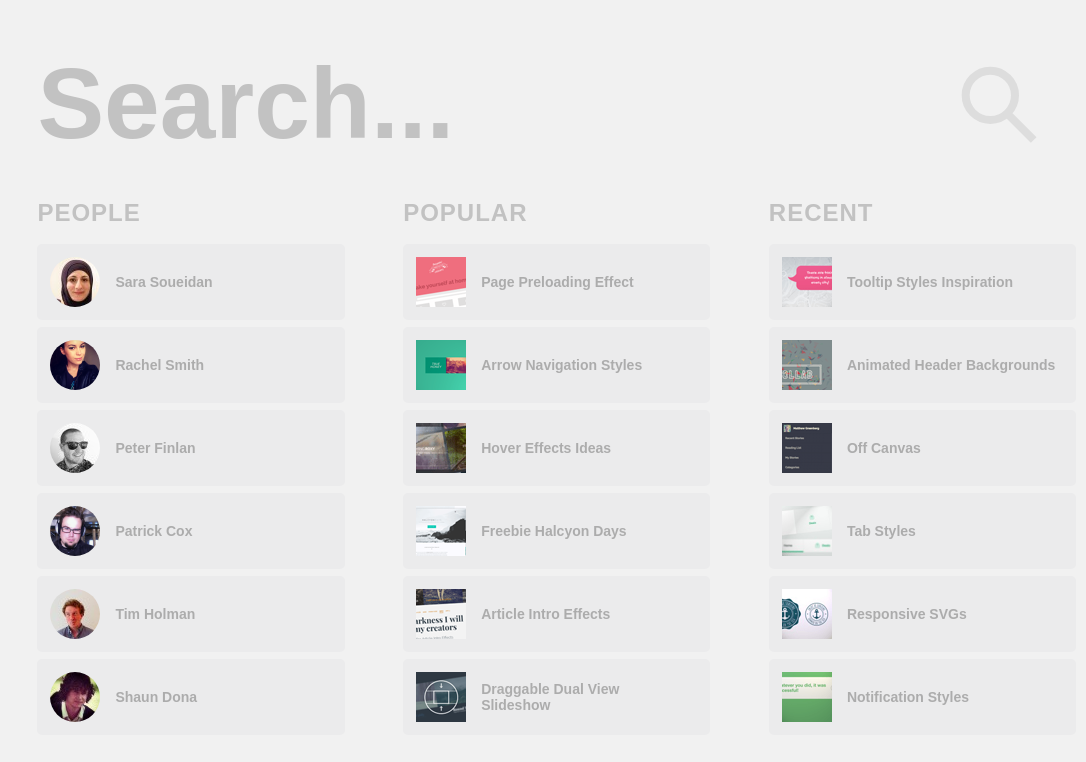
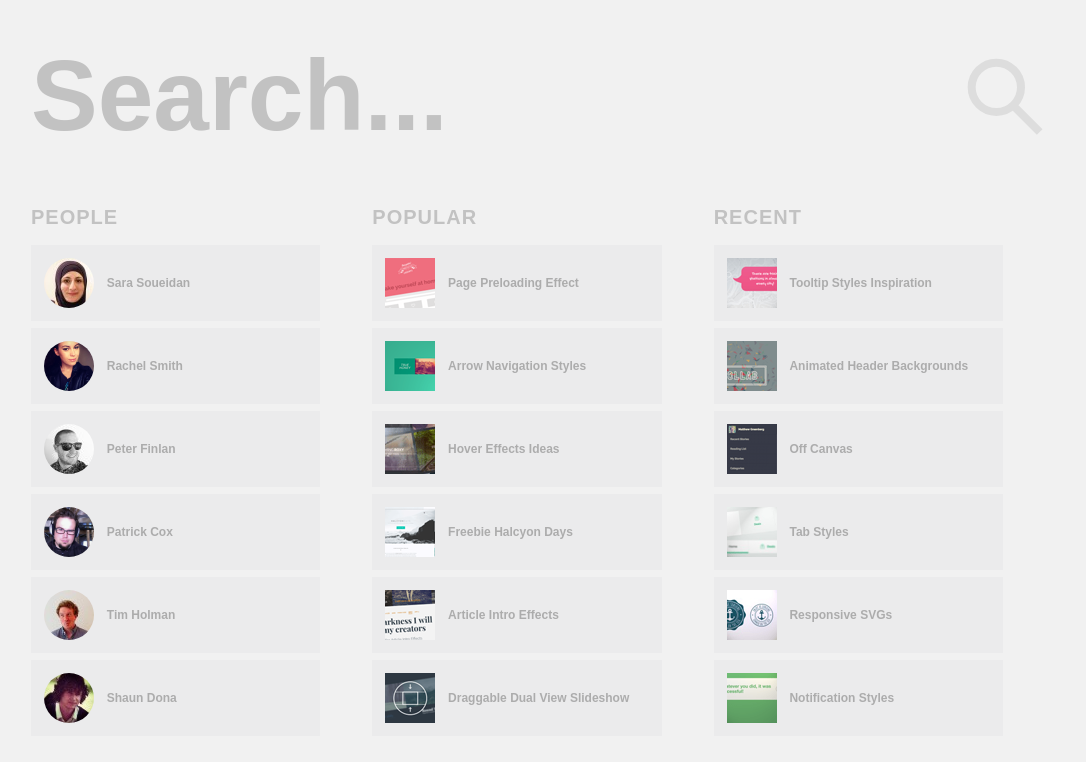
Before and after one commit to TimurTsokov/Big_search, a plain HTML site: page index.html in a window 1280 px wide. Shown: the whole page, without its empty margins (107-1193 px from the left). Drawn offline with Linux system fonts and the light colour scheme.

Commit message:
commit chenges

```diff
--- a/index.html
+++ b/index.html
@@ -14,107 +14,107 @@
     </form>
 </header>
 <main>
-    <div class="first">
-        <span>PEOPLE</span>
-        <ul class="first-list">
+    <div class="column">
+        <h2>PEOPLE</h2>
+        <ul>
             <li>
-                <a href="#"><img src="img/avatars/SaraSoueidan.jpeg" alt="SaraSoueidan">
-                	<h3>Sara Soueidan</h3>
+                <a href="#"><img class="rounded" src="img/avatars/SaraSoueidan.jpeg" alt="SaraSoueidan">
+                    <span>Sara Soueidan</span>
                 </a>
             </li>
             <li>
-                <a href="#"><img src="img/avatars/RachelSmith.png" alt="RachelSmitha">
-                	<h3>Rachel Smith</h3>
+                <a href="#"><img class="rounded" src="img/avatars/RachelSmith.png" alt="RachelSmitha">
+                    <span>Rachel Smith</span>
                 </a>
             </li>
             <li>
-                <a href="#"><img src="img/avatars/PeterFinlan.jpeg" alt="PeterFinlan">
-                	<h3>Peter Finlan</h3>
+                <a href="#"><img class="rounded" src="img/avatars/PeterFinlan.jpeg" alt="PeterFinlan">
+                    <span>Peter Finlan</span>
                 </a>
             </li>
             <li>
-                <a href="#"><img src="img/avatars/PatrickCox.png" alt="PatrickCox">
-                	<h3>Patrick Cox</h3>
+                <a href="#"><img class="rounded" src="img/avatars/PatrickCox.png" alt="PatrickCox">
+                    <span>Patrick Cox</span>
                 </a>
             </li>
             <li>
-                <a href="#"><img src="img/avatars/TimHolman.jpeg" alt="TimHolman">
-                	<h3>Tim Holman</h3>
+                <a href="#"><img class="rounded" src="img/avatars/TimHolman.jpeg" alt="TimHolman">
+                    <span>Tim Holman</span>
                 </a>
             </li>
             <li>
-                <a href="#"><img src="img/avatars/ShaunDona.jpeg" alt="ShaunDona">
-                	<h3>Shaun Dona</h3>
+                <a href="#"><img class="rounded" src="img/avatars/ShaunDona.jpeg" alt="ShaunDona">
+                    <span>Shaun Dona</span>
                 </a>
             </li>
         </ul>
     </div>
-    <div class="second">
-        <span>POPULAR</span>
+    <div class="column">
+        <h2>POPULAR</h2>
         <ul>
             <li>
                 <a href="#"><img src="img/thumbs/PagePreloadingEffect.png" alt="PagePreloadingEffect">
-                	<h3>Page Preloading Effect</h3>
+                    <span>Page Preloading Effect</span>
                 </a>
             </li>
             <li>
                 <a href="#"><img src="img/thumbs/ArrowNavigationStyles.png" alt="ArrowNavigationStyles">
-                	<h3>Arrow Navigation Styles</h3>
+                    <span>Arrow Navigation Styles</span>
                 </a>
             </li>
             <li>
                 <a href="#"><img src="img/thumbs/HoverEffectsIdeasNew.png" alt="HoverEffectsIdeasNew">
-                	<h3>Hover Effects Ideas</h3>
+                    <span>Hover Effects Ideas</span>
                 </a>
             </li>
             <li>
                 <a href="#"><img src="img/thumbs/FreebieHalcyonDays.png" alt="FreebieHalcyonDays">
-                	<h3>Freebie Halcyon Days</h3>
+                    <span>Freebie Halcyon Days</span>
                 </a>
             </li>
             <li>
                 <a href="#"><img src="img/thumbs/ArticleIntroEffects.png" alt="ArticleIntroEffects">
-                	<h3>Article Intro Effects</h3>
+                    <span>Article Intro Effects</span>
                 </a>
             </li>
             <li>
                 <a href="#"><img src="img/thumbs/DraggableDualViewSlideshow.png" alt="DraggableDualViewSlideshow">
-                <h3>Draggable Dual View Slideshow</h3>
+                    <span>Draggable Dual View Slideshow</span>
                 </a>
             </li>
         </ul>
     </div>
-    <div class="third">
-        <span>RECENT</span>
+    <div class="column">
+        <h2>RECENT</h2>
         <ul>
             <li>
                 <a href="#"><img src="img/thumbs/TooltipStylesInspiration.png" alt="TooltipStylesInspiration">
-                	<h3>Tooltip Styles Inspiration</h3>
+                    <span>Tooltip Styles Inspiration</span>
                 </a>
             </li>
             <li>
                 <a href="#"><img src="img/thumbs/AnimatedHeaderBackgrounds.png" alt="AnimatedHeaderBackgrounds">
-                	<h3>Animated Header Backgrounds</h3>
+                    <span>Animated Header Backgrounds</span>
                 </a>
             </li>
             <li>
                 <a href="#"><img src="img/thumbs/OffCanvas.png" alt="OffCanvas">
-                	<h3>Off Canvas</h3>
+                    <span>Off Canvas</span>
                 </a>
             </li>
             <li>
                 <a href="#"><img src="img/thumbs/TabStyles.png" alt="TabStyles">
-                	<h3>Tab Styles</h3>
+                    <span>Tab Styles</span>
                 </a>
             </li>
             <li>
                 <a href="#"><img src="img/thumbs/ResponsiveSVGs.png" alt="ResponsiveSVGs">
-                	<h3>Responsive SVGs</h3>
+                    <span>Responsive SVGs</span>
                 </a>
             </li>
             <li>
                 <a href="#"><img src="img/thumbs/NotificationStyles.png" alt="NotificationStyles">
-                	<h3>Notification Styles</h3>
+                    <span>Notification Styles</span>
                 </a>
             </li>
         </ul>
--- a/style.css
+++ b/style.css
@@ -1,25 +1,26 @@
 * {
-
   box-sizing: border-box;
 }
 
 html {
   height: 100%;
+  font: 10px Arial, sans-serif;
 }
 
 html, body {
   min-height: 100%;
+  margin: 0;
 }
 
 body {
-  font: 2vh Arial, sans-serif;
   background: #f1f1f1;
   color: rgba(145, 145, 145, 0.7);
   padding-top: 3%;
 }
 
 header {
-  padding-bottom: 3%;
+  padding-bottom: 2%;
+
 }
 
 header, main {
@@ -27,7 +28,14 @@ header, main {
   margin: 0 auto;
 }
 main{
-  padding-left: 10%;
+  padding: 0 10%;
+  display: flex;
+  flex-wrap: wrap;
+}
+
+div.column {
+  width: calc(100% / 12 * 4 - 20px);
+  margin: 10px;
 }
 
 .search-form {
@@ -36,17 +44,6 @@ main{
   width: 80%;
 }
 
-div {
-  display: inline-block;
-}
-
-div.first,
-div.second,
-div.third {
-  width: 30%;
-  margin: 0 10px;
-
-}
 
 input[type="text"] {
   width: 100%;
@@ -54,7 +51,7 @@ input[type="text"] {
   font-weight: 700;
   border: none;
   background: transparent;
-  font-size: 100px;
+  font-size: 10em;
   color: #ec5a62;
 }
 input[type="text"]::-webkit-input-placeholder {
@@ -89,8 +86,8 @@ input[type="button"]:focus {
   outline: none;
 }
 
-span {
-  font-size: 24px;
+h2 {
+  font-size: 2em;
   letter-spacing: 1px;
   text-transform: uppercase;
   font-weight: 800;
@@ -99,11 +96,12 @@ span {
 
 ul {
   padding: 0;
-  margin: 5% 10% 5% 0;
 }
 
 ul li {
   list-style-type: none;
+  width: 90%;
+
 }
 
 ul li a {
@@ -111,11 +109,10 @@ ul li a {
   display: block;
   margin: 7px 0;
   cursor: pointer;
-  border-radius: 5px;
   background: rgba(118, 117, 128, 0.05);
   color: rgba(145, 145, 145, 0.7);
   text-decoration: none;
-  font-size: 18px;
+  overflow: hidden;
 }
 
 ul li a:hover,
@@ -131,17 +128,17 @@ ul img {
   vertical-align: middle;
 }
 
-ul h3 {
+ul span {
   vertical-align: middle;
-  font-size: 14px;
+  font-size: 1.2em;
   display: inline-block;
-  font-weight: 700;
+  font-weight: 800;
   margin: 0;
   width: calc(100% - 70px);
   color: inherit;
 }
 
-.first .first-list img {
+img.rounded {
   border-radius: 50%;
   overflow: hidden;
 }
```
Lines whose indentation alone changed are shown as unchanged.
